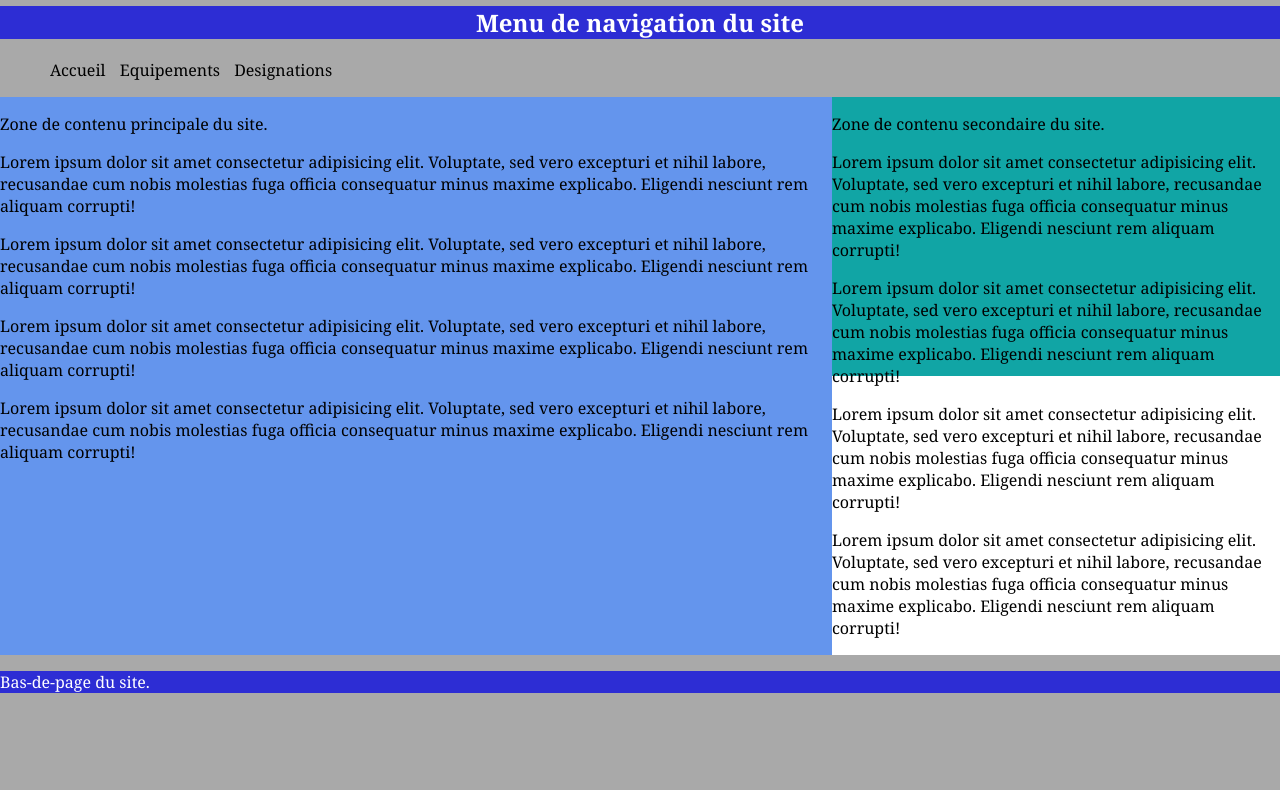
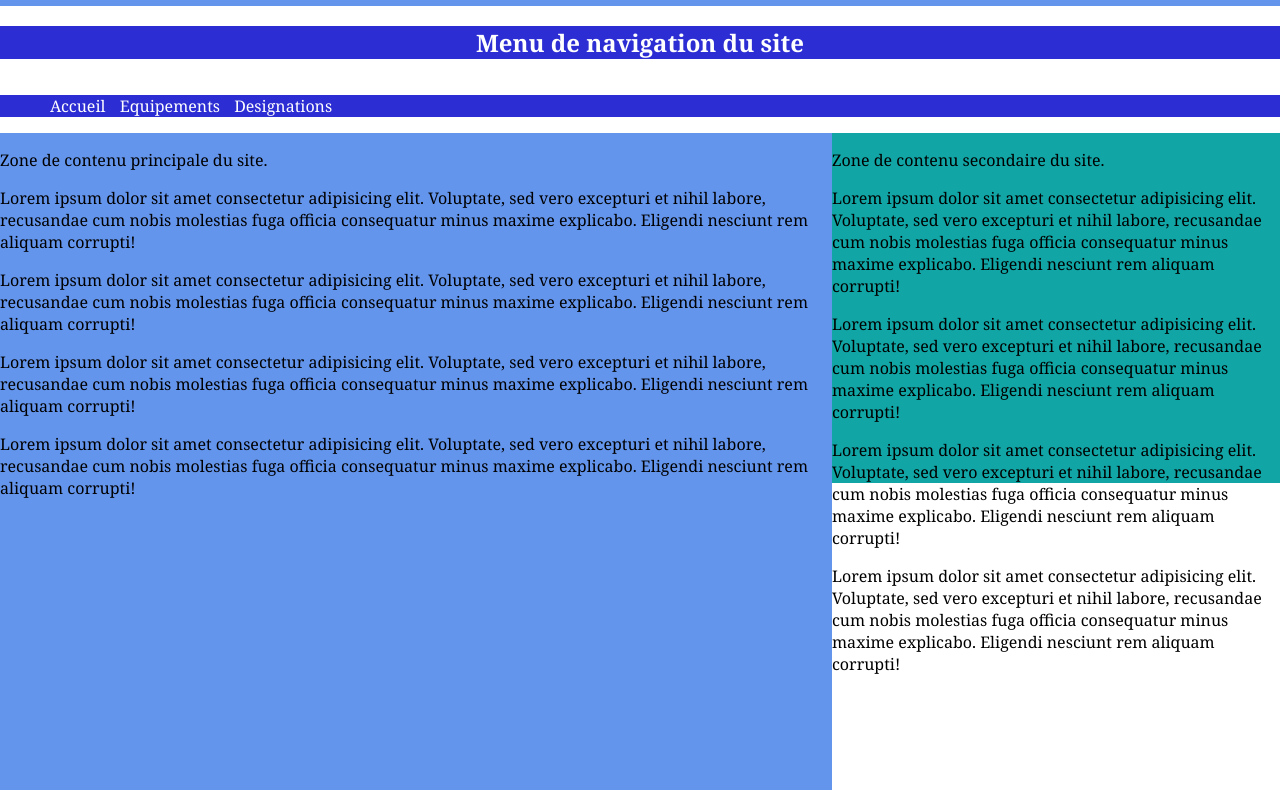
Before and after one commit to Shelsinn/ExoCSS, a plain HTML site: page index.html in a window 1280 px wide. Shown: the part 80-870 px from the top of the page. Before the commit the page ends 800 px from the top, so only its background shows below. Drawn offline with Linux system fonts and the light colour scheme.

Commit message:
css_de_con

```diff
--- a/style.css
+++ b/style.css
@@ -1,8 +1,10 @@
 body {
   font-family: Georgia, "Times New Roman", Times, sans-serif;
   font-size: medium;
-  background-color: darkgrey;
+  background-color: white;
   margin: auto;
+  display: flex;
+  flex-direction: column;
 }
 
 body header {
@@ -17,6 +19,7 @@ body h2 {
 }
 
 body footer {
+  display: flex;
   background-color: rgb(45, 45, 212);
   color: white;
 }
@@ -25,27 +28,28 @@ body section {
   display: flex;
   flex-direction: row;
   box-sizing: border-box;
-  height: fit-content;
 }
 
 body section .div1 {
   background-color: cornflowerblue;
   flex-basis: 65%;
+  height: 700px;
 }
 
 body section .div2 {
-  background: linear-gradient(
-    to bottom,
-    rgb(17, 165, 165) 0%,
-    rgb(17, 165, 165) 50%,
-    white 50%,
-    white 100%
-  );
+  background-color: rgb(17, 165, 165);
   flex-basis: 35%;
+  height: 350px;
 }
 
 body nav ol li {
   display: inline;
   list-style: none;
   padding-left: 10px;
+  margin: auto;
 }
+
+body nav ol {
+  background-color: rgb(45, 45, 212);
+  color: white;
+}
```
